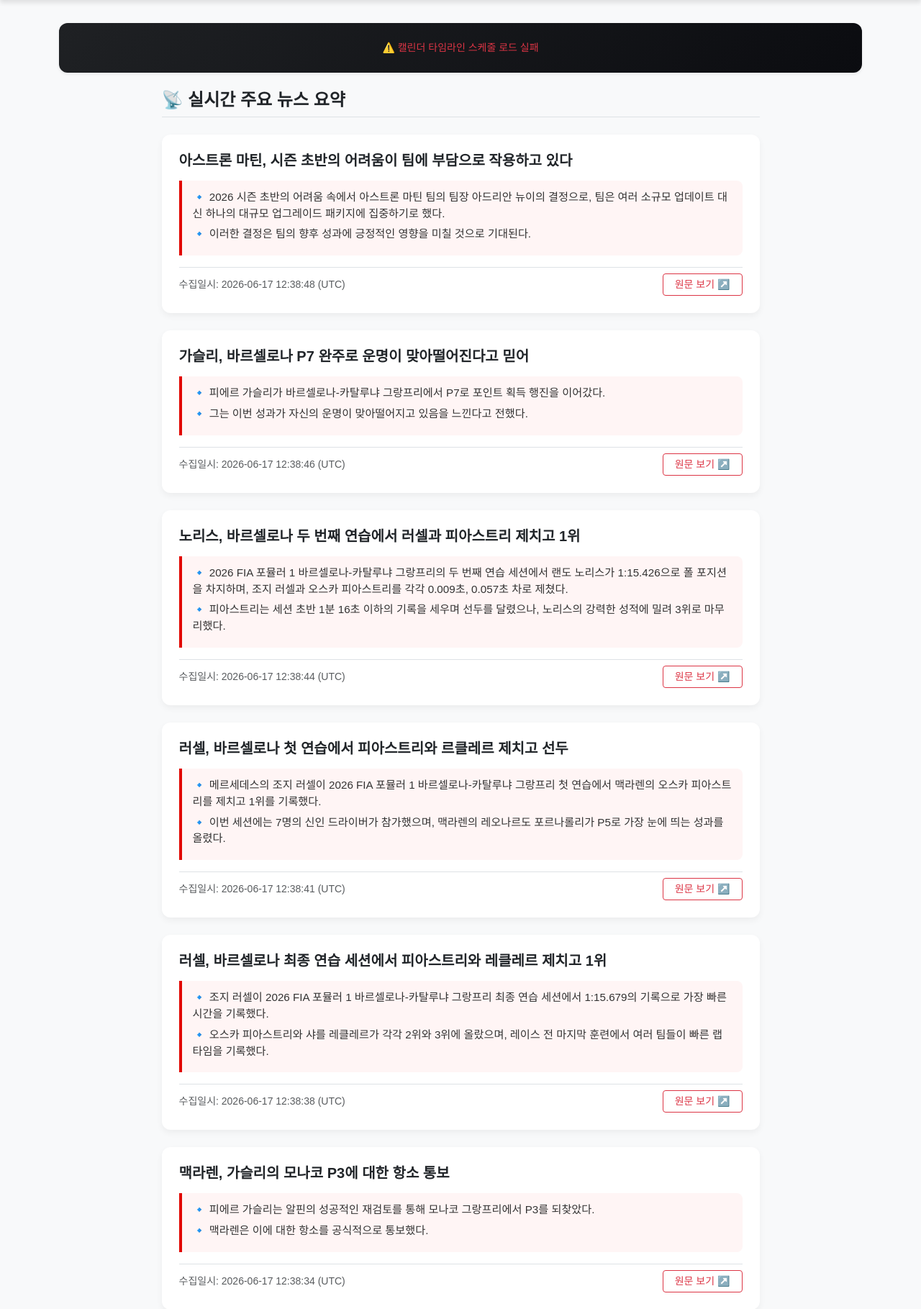
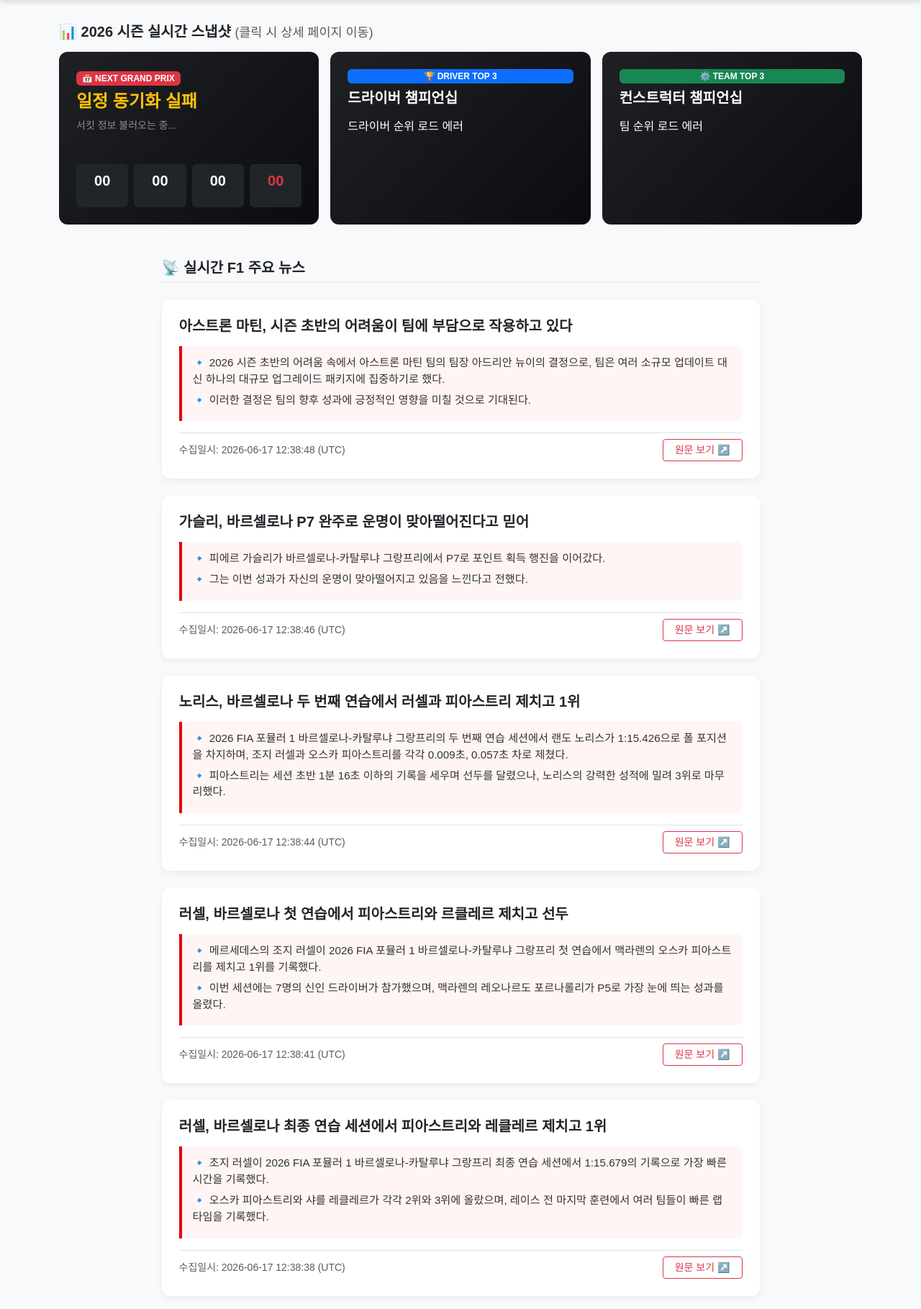
Before and after one commit to comp0604/f1aggregator, a Flask app: page / in a window 1280 px wide. Shown: the part 204-2023 px from the top of the page at 72% size. Run offline with Flask 3, Linux system fonts and the light colour scheme; data comes from the database, SQL or seed files in the repository.

Commit message:
feat: 홈 화면에 올인원 실시간 라이브 콕핏 대시보드 위젯 통합 구현

```diff
--- a/templates/index.html
+++ b/templates/index.html
@@ -8,14 +8,32 @@
     <style>
         body { background-color: #f8f9fa; font-family: 'Malgun Gothic', sans-serif; }
         .f1-header { background-color: #e10600; color: white; padding: 2rem 0; margin-bottom: 2rem; box-shadow: 0 4px 6px rgba(0,0,0,0.1); }
-        .card { border: none; border-radius: 12px; box-shadow: 0 4px 10px rgba(0,0,0,0.05); transition: transform 0.2s; }
-        .card:hover { transform: translateY(-3px); }
-        .badge-f1 { background-color: #e10600; }
+
+        /* 대시보드 카드 스타일 */
+        .dashboard-card {
+            background: linear-gradient(135deg, #1f2124 0%, #0b0c10 100%);
+            border: none;
+            border-radius: 12px;
+            color: white;
+            cursor: pointer;
+            transition: transform 0.2s, box-shadow 0.2s;
+            min-height: 240px;
+        }
+        .dashboard-card:hover {
+            transform: translateY(-5px);
+            box-shadow: 0 8px 20px rgba(225, 6, 0, 0.2);
+            border: 1px solid rgba(225, 6, 0, 0.4);
+        }
+
+        /* 일반 뉴스 카드 스타일 */
+        .news-card { border: none; border-radius: 12px; box-shadow: 0 4px 10px rgba(0,0,0,0.05); }
         .summary-box { background-color: #fff5f5; border-left: 4px solid #e10600; padding: 12px 15px; border-radius: 0 8px 8px 0; }
         .summary-line { margin-bottom: 6px; font-size: 0.95rem; color: #333; line-height: 1.5; }
+
+        /* 미니 순위표 스타일 */
+        .mini-rank-row { background-color: rgba(255,255,255,0.07); border-radius: 6px; padding: 6px 12px; margin-bottom: 6px; font-size: 0.9rem; }
+
         a { text-decoration: none; }
-        @keyframes pulse { 0%, 100% { opacity: 1; } 50% { opacity: 0.4; } }
-        .animate-pulse { animation: pulse 2s cubic-bezier(0.4, 0, 0.6, 1) infinite; }
     </style>
 </head>
 <body>
@@ -34,32 +52,63 @@
 
     <main class="container">
 
-        <div id="f1-live-dashboard" class="card shadow-sm border-0 text-white overflow-hidden mb-4" style="background: linear-gradient(135deg, #1f2124 0%, #0b0c10 100%);">
-            <div class="card-body p-4 text-center">
-                <div id="dashboard-loading">
-                    <div class="spinner-border text-danger" role="status"></div>
-                    <p class="mt-2 mb-0 text-muted small">F1 라이브 타임 테이블 동기화 중...</p>
+        <h3 class="h5 fw-bold text-dark mb-3">📊 2026 시즌 실시간 스냅샷 <span class="text-muted small fw-normal">(클릭 시 상세 페이지 이동)</span></h3>
+        <div class="row g-3 mb-5">
+
+            <div class="col-md-4">
+                <div class="card dashboard-card p-4 d-flex flex-column justify-content-between" onclick="location.href='/calendar'">
+                    <div>
+                        <span class="badge bg-danger mb-2">📅 NEXT GRAND PRIX</span>
+                        <h4 id="dash-race-name" class="fw-bold text-truncate text-warning">로딩 중...</h4>
+                        <p id="dash-race-circuit" class="text-white-50 small mb-0">서킷 정보 불러오는 중...</p>
                     </div>
-                <div id="dashboard-content" class="d-none">
+
+                    <div class="d-flex justify-content-between gap-2 text-center mt-3">
+                        <div class="bg-dark p-2 rounded flex-fill"><div id="d-day" class="fw-bold fs-5">00</div><div class="text-muted" style="font-size:0.6rem;">일</div></div>
+                        <div class="bg-dark p-2 rounded flex-fill"><div id="d-hour" class="fw-bold fs-5">00</div><div class="text-muted" style="font-size:0.6rem;">시</div></div>
+                        <div class="bg-dark p-2 rounded flex-fill"><div id="d-min" class="fw-bold fs-5">00</div><div class="text-muted" style="font-size:0.6rem;">분</div></div>
+                        <div class="bg-dark p-2 rounded flex-fill"><div id="d-sec" class="fw-bold fs-5 text-danger">00</div><div class="text-muted" style="font-size:0.6rem;">초</div></div>
                     </div>
                 </div>
             </div>
 
+            <div class="col-md-4">
+                <div class="card dashboard-card p-4" onclick="location.href='/standings'">
+                    <span class="badge bg-primary mb-2">🏆 DRIVER TOP 3</span>
+                    <h5 class="fw-bold mb-3">드라이버 챔피언십</h5>
+                    <div id="dash-drivers-box">
+                        <div class="text-center text-muted small py-4">순위표 동기화 중...</div>
+                    </div>
+                </div>
+            </div>
+
+            <div class="col-md-4">
+                <div class="card dashboard-card p-4" onclick="location.href='/standings'">
+                    <span class="badge bg-success mb-2">⚙️ TEAM TOP 3</span>
+                    <h5 class="fw-bold mb-3">컨스트럭터 챔피언십</h5>
+                    <div id="dash-teams-box">
+                        <div class="text-center text-muted small py-4">순위표 동기화 중...</div>
+                    </div>
+                </div>
+            </div>
+
+        </div>
+
         <div class="row">
             <div class="col-lg-9 mx-auto">
-                <h3 class="h4 fw-bold text-dark mb-4 border-bottom pb-2">📡 실시간 주요 뉴스 요약</h3>
+                <h3 class="h5 fw-bold text-dark mb-4 border-bottom pb-2">📡 실시간 F1 주요 뉴스</h3>
 
                 {% if articles %}
                     {% for article in articles %}
-                    <div class="card p-4 mb-4">
+                    <div class="card news-card p-4 mb-4">
                         {% if article.image_url %}
-                        <div class="mb-3 overflow-hidden rounded" style="max-height: 300px;">
-                            <img src="{{ article.image_url }}" alt="뉴스 이미지" class="img-fluid w-100" style="object-fit: cover;">
+                        <div class="mb-3 overflow-hidden rounded" style="max-height: 280px;">
+                            <img src="{{ article.image_url }}" alt="뉴스" class="img-fluid w-100" style="object-fit: cover;">
                         </div>
                         {% endif %}
 
                         <h4 class="h5 fw-bold mb-3">
-                            <a href="{{ article.link }}" target="_blank" rel="noopener noreferrer" class="text-dark hover-danger">{{ article.title }}</a>
+                            <a href="{{ article.link }}" target="_blank" rel="noopener noreferrer" class="text-dark">{{ article.title }}</a>
                         </h4>
 
                         <div class="summary-box">
@@ -77,8 +126,8 @@
                     </div>
                     {% endfor %}
                 {% else %}
-                    <div class="text-center py-5 bg-white rounded card">
-                        <p class="text-muted fs-5 mb-0">아직 수집된 뉴스가 없습니다.<br>GitHub Actions 크론 스크립트가 실행되면 뉴스가 채워집니다.</p>
+                    <div class="text-center py-5 bg-white rounded card news-card">
+                        <p class="text-muted fs-5 mb-0">아직 요약된 뉴스가 없습니다. 크론 업데이트를 기다리는 중...</p>
                     </div>
                 {% endif %}
             </div>
@@ -91,120 +140,82 @@
 
     <script>
         document.addEventListener("DOMContentLoaded", function() {
+            // 오픈소스 API 엔드포인트 모음
             const calendarUrl = "https://api.jolpi.ca/ergast/f1/2026.json";
-            const contentBox = document.getElementById("dashboard-content");
-            const loadingBox = document.getElementById("dashboard-loading");
+            const driversUrl = "https://api.jolpi.ca/ergast/f1/2026/driverStandings.json";
+            const teamsUrl = "https://api.jolpi.ca/ergast/f1/2026/constructorStandings.json";
 
+            // 1. 경기 일정 및 카운트다운 타이머 비동기 처리
             fetch(calendarUrl)
                 .then(res => res.json())
                 .then(data => {
                     const races = data.MRData.RaceTable.Races;
                     const now = new Date();
-                    const day = now.getDay(); // 0:일, 1:월, 2:화, 3:수, 4:목, 5:금, 6:토
-
                     let nextRace = races.find(r => new Date(r.date + (r.time ? 'T' + r.time : '')) > now);
-                    let lastRace = [...races].reverse().find(r => new Date(r.date + (r.time ? 'T' + r.time : '')) <= now);
-
                     if (!nextRace) nextRace = races[races.length - 1];
 
-                    let isRaceWeekend = false;
-                    let currentWeekendRace = null;
-
-                    if ([5, 6, 0, 1].includes(day)) {
-                        if (nextRace) {
-                            const diffToNext = (new Date(nextRace.date) - now) / (1000 * 60 * 60 * 24);
-                            if (diffToNext <= 3) { isRaceWeekend = true; currentWeekendRace = nextRace; }
-                        }
-                        if (!isRaceWeekend && lastRace) {
-                            const diffFromLast = (now - new Date(lastRace.date)) / (1000 * 60 * 60 * 24);
-                            if (diffFromLast <= 2) { isRaceWeekend = true; currentWeekendRace = lastRace; }
-                        }
-                    }
-
-                    loadingBox.classList.add("d-none");
-                    contentBox.classList.remove("d-none");
-
-                    if (isRaceWeekend && currentWeekendRace) {
-                        // 🏎️ [금, 토요일] -> 세션 안내 가이드 모드
-                        if (day === 5 || day === 6) {
-                            contentBox.innerHTML = `
-                                <span class="badge bg-danger mb-2 animate-pulse">🔴 RACE WEEKEND IN PROGRESS</span>
-                                <h2 class="fw-bold text-uppercase">${currentWeekendRace.raceName}</h2>
-                                <p class="text-white-50 small mb-3">📍 ${currentWeekendRace.Circuit.circuitName} (${currentWeekendRace.Circuit.Location.locality})</p>
-                                <div class="p-3 bg-dark rounded border border-secondary text-start mx-auto" style="max-width: 500px;">
-                                    <h6 class="fw-bold text-danger mb-2">📅 주말 레이스 세션 가이드 (현지 시각)</h6>
-                                    <div class="d-flex justify-content-between small border-bottom border-secondary py-1"><span>연습 주행 (FP1, FP2, FP3)</span> <span class="text-muted">금~토요일 세션 완료</span></div>
-                                    <div class="d-flex justify-content-between small border-bottom border-secondary py-1"><span>공식 예선 (Qualifying)</span> <span class="fw-bold text-warning">토요일 하이라이트</span></div>
-                                    <div class="d-flex justify-content-between small py-1"><span>결승 레이스 (Grand Prix)</span> <span class="fw-bold text-success">${currentWeekendRace.date} 일요일</span></div>
-                                </div>
-                            `;
-                        } else {
-                            // 🏁 [일, 월요일] -> 최신 레이스 포디움 1~3위 결과 라이브 출력 모드
-                            fetch("https://api.jolpi.ca/ergast/f1/2026/last/results.json")
-                                .then(res => res.json())
-                                .then(resData => {
-                                    const raceData = resData.MRData.RaceTable.Races[0];
-                                    const results = raceData.Results.slice(0, 3);
-
-                                    let podiumHtml = "";
-                                    results.forEach((r, idx) => {
-                                        const medals = ["🥇", "🥈", "🥉"];
-                                        podiumHtml += `
-                                            <div class="d-flex justify-content-between align-items-center bg-dark p-2 my-2 rounded border-start border-4 ${idx===0?'border-warning':idx===1?'border-light':'border-danger'} text-start">
-                                                <span class="fw-bold">${medals[idx]} ${r.position}위. ${r.Driver.givenName} ${r.Driver.familyName}</span>
-                                                <span class="badge bg-secondary">${r.Constructor.name}</span>
-                                            </div>
-                                        `;
-                                    });
-
-                                    contentBox.innerHTML = `
-                                        <span class="badge bg-success mb-2">🏁 OFFICIAL RACE RESULTS</span>
-                                        <h2 class="fw-bold text-uppercase">${raceData.raceName}</h2>
-                                        <p class="text-white-50 small mb-3">그랑프리 최종 포디움 달성 드라이버 리포트</p>
-                                        <div class="mx-auto" style="max-width: 500px;">${podiumHtml}</div>
-                                    `;
-                                }).catch(() => {
-                                    contentBox.innerHTML = `<h5 class="my-3 text-warning">🏎️ ${currentWeekendRace.raceName} 결승 레이스가 한창 진행 중입니다! 결과 취합 중...</h5>`;
-                                });
-                        }
-                    } else {
-                        // ⏳ [화, 수, 목요일] -> 다음 레이스 카운트다운 타이머 모드
-                        contentBox.innerHTML = `
-                            <span class="badge bg-secondary mb-2">⏳ NEXT GRAND PRIX</span>
-                            <h2 class="fw-bold text-uppercase text-danger">${nextRace.raceName}</h2>
-                            <p class="text-white-50 small mb-4">📍 ${nextRace.Circuit.circuitName} (${nextRace.Circuit.Location.locality}, ${nextRace.Circuit.Location.country})</p>
-
-                            <div class="d-flex justify-content-center gap-3 mb-2 mx-auto" style="max-width: 400px;">
-                                <div class="bg-dark p-3 rounded border border-secondary flex-fill"><div id="timer-days" class="fs-2 fw-bold text-white">00</div><div class="text-muted" style="font-size:0.7rem;">DAYS</div></div>
-                                <div class="bg-dark p-3 rounded border border-secondary flex-fill"><div id="timer-hours" class="fs-2 fw-bold text-white">00</div><div class="text-muted" style="font-size:0.7rem;">HOURS</div></div>
-                                <div class="bg-dark p-3 rounded border border-secondary flex-fill"><div id="timer-mins" class="fs-2 fw-bold text-white">00</div><div class="text-muted" style="font-size:0.7rem;">MINS</div></div>
-                                <div class="bg-dark p-3 rounded border border-secondary flex-fill"><div id="timer-secs" class="fs-2 fw-bold text-danger">00</div><div class="text-muted" style="font-size:0.7rem;">SECS</div></div>
-                            </div>
-                        `;
+                    document.getElementById("dash-race-name").innerText = nextRace.raceName;
+                    document.getElementById("dash-race-circuit").innerText = `📍 ${nextRace.Circuit.circuitName}`;
 
                     const targetTime = new Date(nextRace.date + (nextRace.time ? 'T' + nextRace.time : 'T00:00:00Z')).getTime();
 
                     function updateClock() {
                         const distance = targetTime - new Date().getTime();
-                            if (distance < 0) { clearInterval(timerInterval); location.reload(); return; }
+                        if (distance < 0) return;
 
                         const days = Math.floor(distance / (1000 * 60 * 60 * 24));
                         const hours = Math.floor((distance % (1000 * 60 * 60 * 24)) / (1000 * 60 * 60));
                         const minutes = Math.floor((distance % (1000 * 60 * 60)) / (1000 * 60));
                         const seconds = Math.floor((distance % (1000 * 60)) / 1000);
 
-                            document.getElementById("timer-days").innerText = String(days).padStart(2, '0');
-                            document.getElementById("timer-hours").innerText = String(hours).padStart(2, '0');
-                            document.getElementById("timer-mins").innerText = String(minutes).padStart(2, '0');
-                            document.getElementById("timer-secs").innerText = String(seconds).padStart(2, '0');
+                        document.getElementById("d-day").innerText = String(days).padStart(2, '0');
+                        document.getElementById("d-hour").innerText = String(hours).padStart(2, '0');
+                        document.getElementById("d-min").innerText = String(minutes).padStart(2, '0');
+                        document.getElementById("d-sec").innerText = String(seconds).padStart(2, '0');
                     }
                     updateClock();
-                        const timerInterval = setInterval(updateClock, 1000);
-                    }
-                })
-                .catch(err => {
-                    loadingBox.innerHTML = `<p class="text-danger small mb-0">⚠️ 캘린더 타임라인 스케줄 로드 실패</p>`;
+                    setInterval(updateClock, 1000);
+                }).catch(() => { document.getElementById("dash-race-name").innerText = "일정 동기화 실패"; });
+
+            // 2. 드라이버 순위 TOP 3 처리
+            fetch(driversUrl)
+                .then(res => res.json())
+                .then(data => {
+                    const list = data.MRData.StandingsTable.StandingsLists[0].DriverStandings.slice(0, 3);
+                    const box = document.getElementById("dash-drivers-box");
+                    let html = "";
+                    const medals = ["🥇", "🥈", "🥉"];
+
+                    list.forEach((item, idx) => {
+                        html += `
+                            <div class="d-flex justify-content-between align-items-center mini-rank-row">
+                                <span>${medals[idx]} <strong class="text-white">${item.Driver.familyName}</strong></span>
+                                <span class="text-warning small fw-bold">${item.points} P</span>
+                            </div>
+                        `;
                     });
+                    box.innerHTML = html;
+                }).catch(() => { document.getElementById("dash-drivers-box").innerHTML = "드라이버 순위 로드 에러"; });
+
+            // 3. 컨스트럭터(팀) 순위 TOP 3 처리
+            fetch(teamsUrl)
+                .then(res => res.json())
+                .then(data => {
+                    const list = data.MRData.StandingsTable.StandingsLists[0].ConstructorStandings.slice(0, 3);
+                    const box = document.getElementById("dash-teams-box");
+                    let html = "";
+                    const medals = ["🥇", "🥈", "🥉"];
+
+                    list.forEach((item, idx) => {
+                        html += `
+                            <div class="d-flex justify-content-between align-items-center mini-rank-row">
+                                <span>${medals[idx]} <strong class="text-white-50">${item.Constructor.name}</strong></span>
+                                <span class="text-success small fw-bold">${item.points} P</span>
+                            </div>
+                        `;
+                    });
+                    box.innerHTML = html;
+                }).catch(() => { document.getElementById("dash-teams-box").innerHTML = "팀 순위 로드 에러"; });
         });
     </script>
 </body>
```
Lines whose indentation alone changed are shown as unchanged.
